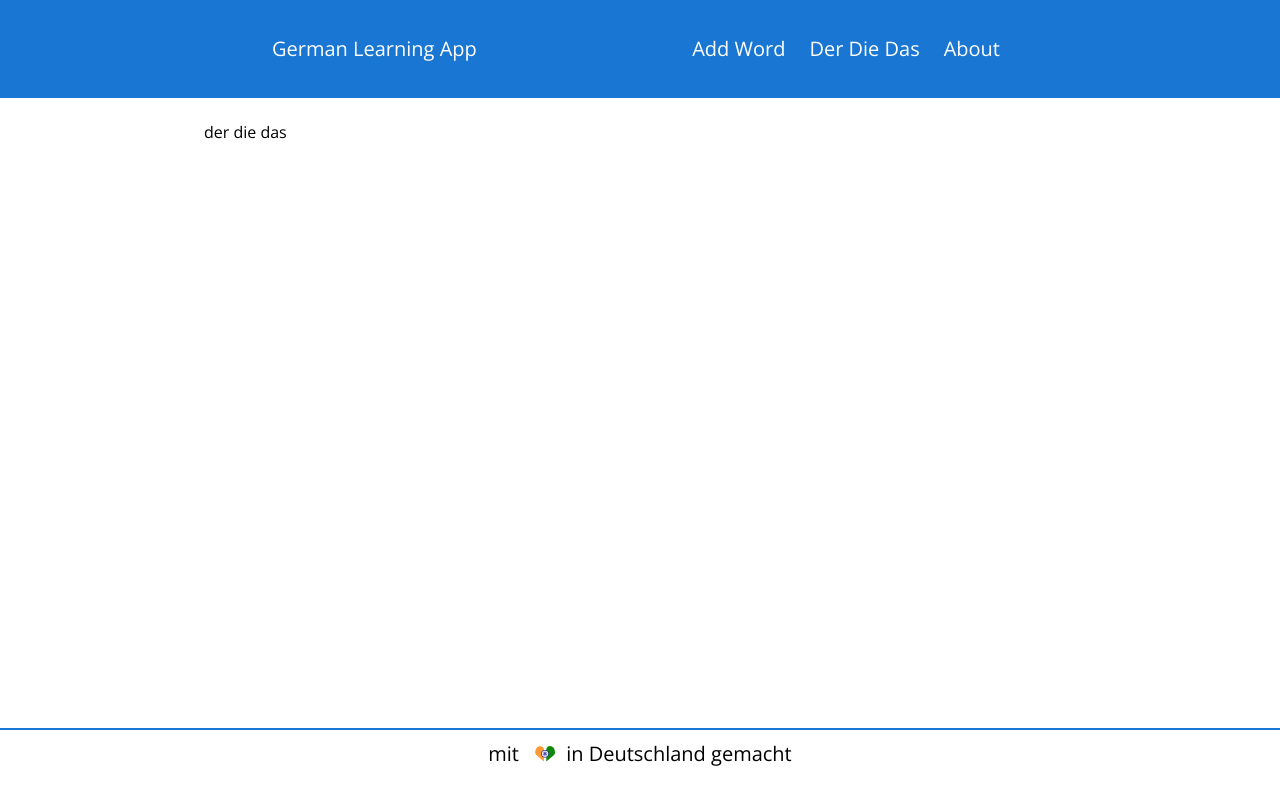
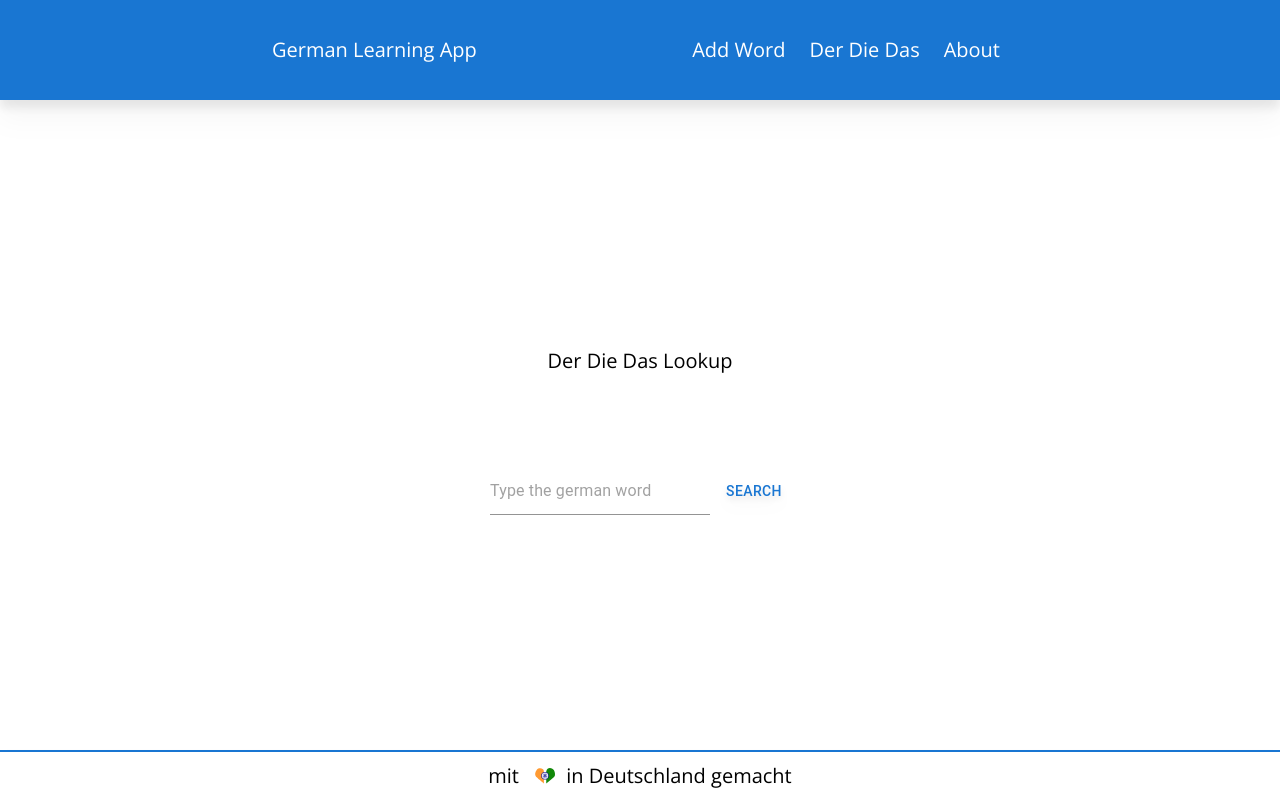
Before and after one commit to shivamsnaik/learngerman-webapp-docker, a Next.js app: page /der-die-das-lookup in a window 1280 px wide. Built offline with nearby package versions, Linux system fonts and the light colour scheme.

Commit message:
Fixed issue of footer not staying fixed at bottom; Added Der Die Das lookup page

```diff
--- a/components/Navbar.tsx
+++ b/components/Navbar.tsx
@@ -33,7 +33,9 @@ export default function Navbar({title, navbar_list, ...props}) {
 
     });
     return (
-        <nav className='w-full text-text_nav_color bg-primary_color border-b-2  border-b-gray-100 flex items-center py-3 sm:h-[100px] fixed top-0 z-20'>
+        <nav className='w-full text-text_nav_color bg-primary_color
+                         flex items-center
+                        py-3 sm:h-[100px] fixed top-0 z-20 drop-shadow-xl'>
             <div className='px-3 sm:px-20 w-full h-full flex justify-between items-center max-w-4xl mx-auto'>
                 <Link
                     href="/"
--- a/components/Page.tsx
+++ b/components/Page.tsx
@@ -13,7 +13,7 @@ type PageProps = {
 const Page = ({children, style, classes}: PageProps) => {
 
   return(
-      <div className={`h-[90vh] flex flex-col w-full bg-white`}>
+      <div className={`flex flex-grow flex-col w-full bg-white`}>
         <div className={`relative flex flex-1`}>
           <div className='w-full mt-[70px] sm:mt-[120px]'>
             <div className={`w-full h-full flex max-w-4xl mx-auto px-3 ${classes}`}>
--- a/package.json
+++ b/package.json
@@ -13,6 +13,7 @@
     "@mui/material": "^5.15.19",
     "@mui/x-data-grid": "^7.6.2",
     "@types/react": "^18.3.3",
+    "axios": "^1.7.2",
     "bootstrap": "^5.3.3",
     "firebase": "^10.12.2",
     "next": "^14.2.3",
--- a/pages/_app.tsx
+++ b/pages/_app.tsx
@@ -25,14 +25,16 @@ function MyApp({ Component, pageProps }) {
       <Head>
         <title>Deutsch Lernen</title>
       </Head>
+      <div className='h-screen flex flex-col'>
         <Navbar title={"German Learning App"} navbar_list = {navbar_list}/>
         <Component {...pageProps} />
-      <footer className={`flex-1 max-h-[50px] relative flex mt-2 py-3 border-t-2 bg-footer_color border-primary_color`}>
+        <footer className={`flex-1 max-h-[50px] relative flex mt-2 py-3 border-t-2 drop-shadow-xl bg-footer_color border-primary_color`}>
           <div className='flex justify-center items-center w-full max-w-4xl mx-auto text-black'>
             <p className='flex flex-row items-center'>mit &ensp;<span>
             <img src="/heart_india.svg" alt="Vercel Logo" className={`${styles.logo}`} /></span>&ensp;in Deutschland gemacht</p>
           </div>
         </footer>
+        </div>
     </>
 
   );
--- a/pages/der-die-das-lookup.tsx
+++ b/pages/der-die-das-lookup.tsx
@@ -1,11 +1,40 @@
-import React from "react";
+import React, { ChangeEvent, useState } from "react";
 import Page from "../components/Page";
+import { Button, Input } from "@mui/material";
+import axios from "axios";
 
 const DerDieDas = () => {
 
+    const [search_query, setSearchQuery] = useState("");
+
+    const getWordArticles = async () => {
+        const response = await axios.get(`https://api2.matetranslate.com/der-die-das/lookup_article?query=${search_query}`)
+        console.log(response)
+    };
+
     return(
-        <Page classes="h-full">
-            <h1>der die das</h1>
+        <Page classes="justify-center items-center">
+            <div className="h-50 w-full sm:w-[500px] p-2 flex-col">
+                <div className="gap-3 flex flex-col bg-white w-full h-full rounded-md items-center py-0">
+                    <p className="text-xl"> Der Die Das Lookup</p>
+                    <div className="pt-20 flex flex-row gap-2 h-32">
+                        <Input
+                            title="Input" placeholder="Type the german word"
+                            onChange={(event:ChangeEvent<HTMLInputElement>)=>{
+                                setSearchQuery(event.target.value);
+                            }}
+                        />
+                        <Button className="bg-primary_color text-white
+                        hover:bg-secondary_color drop-shadow-lg "
+                        onClick={() => {
+                            getWordArticles();
+                        }}
+                        >
+                            Search
+                        </Button>
+                    </div>
+                </div>
+            </div>
         </Page>
     );
 };
```
Lines whose indentation alone changed are shown as unchanged.
